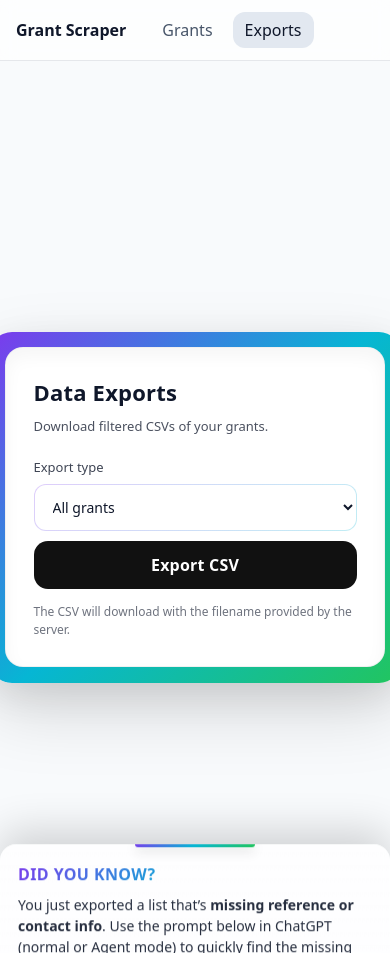
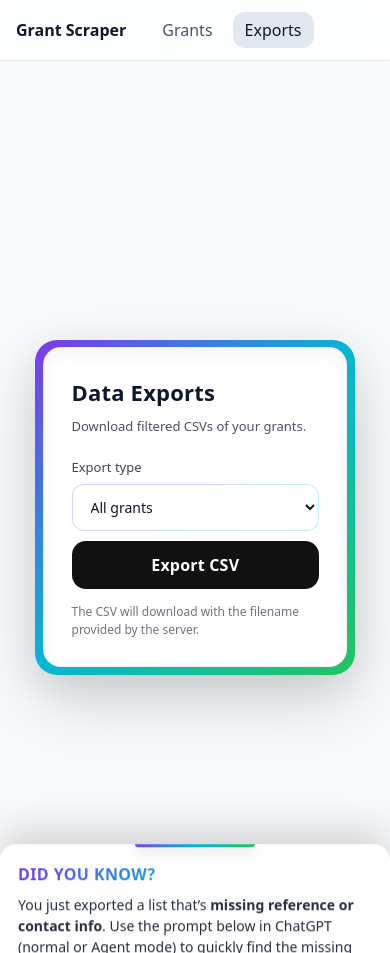
Before and after one commit to Samk104/Grant-Scraper-Dashboard, an Angular app: page /exports in a window 390 px wide. Built offline with nearby package versions, Linux system fonts and the light colour scheme.

Commit message:
Fixed exports page for mobile screens

```diff
--- a/src/app/features/exports/exports.scss
+++ b/src/app/features/exports/exports.scss
@@ -26,12 +26,13 @@
 .export-card {
   width: var(--card-w);
   padding: calc(var(--card-pad) * 1.25);
-  margin: 14px;
+  margin: 16px;
   border-radius: var(--radius);
   background: #fff;
   border: 1px solid rgba(0, 0, 0, 0.06);
   box-shadow: 0 8px 18px rgba(0, 0, 0, 0.04) inset;
   min-height: 260px;
+  box-sizing: border-box;
 
   transform: perspective(1000px) rotateX(var(--tilt-x, 0deg)) rotateY(var(--tilt-y, 0deg));
   transition: transform 120ms ease, box-shadow 220ms ease;
@@ -289,6 +290,16 @@
   .export-card select {
     width: 100%;
   }
+  .card-frame {
+    width: 98%;
+    margin-left: auto;
+    margin-right: auto;
+  }
+
+  .export-card {
+    width: calc(100% - 12px);
+    margin: 6px auto;
+  }
 }
 
 @media (hover: none) and (pointer: coarse) {
```
